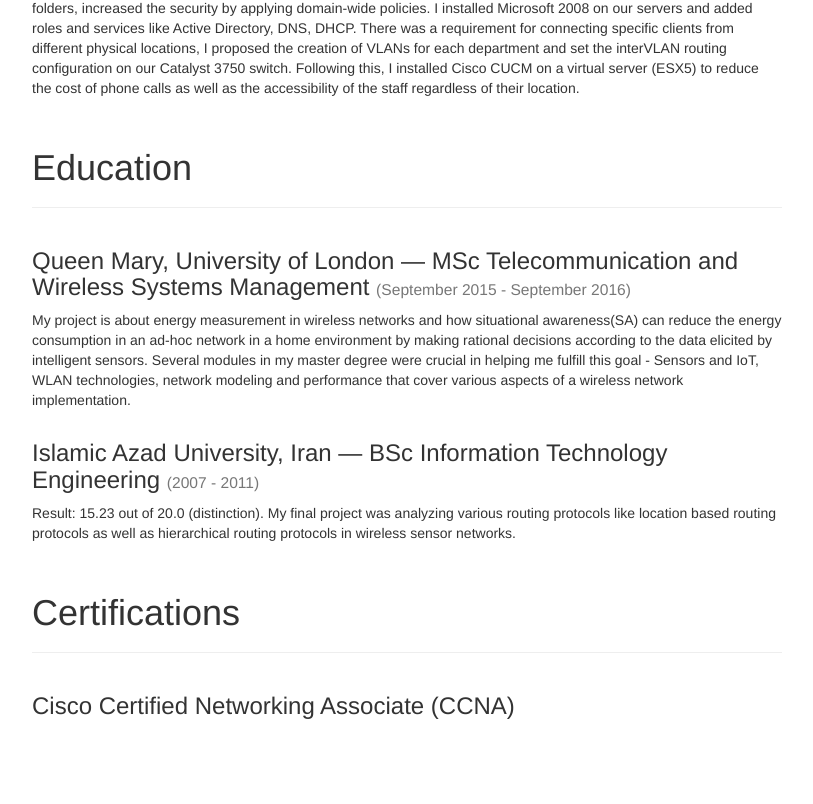
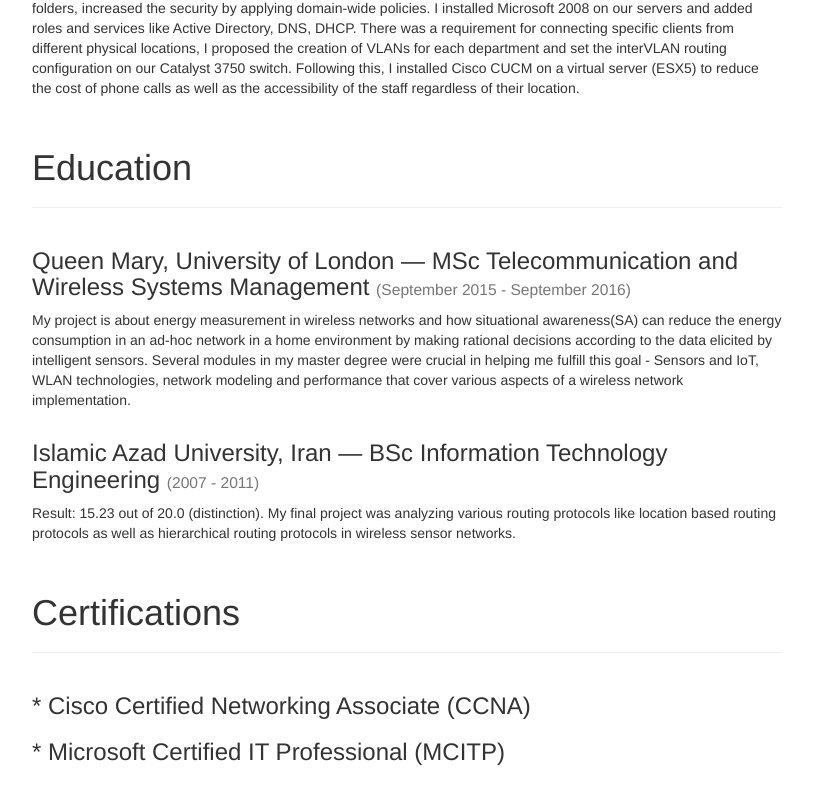
Before and after one commit to tnzmnjm/website, a plain HTML site: page index.html in a window 1280 px wide. Shown: the part 886-1690 px from the top of the page, without its empty margins (38-851 px from the left). Drawn offline with nearby package versions, Linux system fonts and the light colour scheme.

Commit message:
Adding Certification part

```diff
--- a/index.html
+++ b/index.html
@@ -127,7 +127,8 @@
     <div class="row">
       <div class="col-xs-12 col-md-8">
 
-        <h3>Cisco Certified Networking Associate (CCNA)</h3>
+        <h3>* Cisco Certified Networking Associate (CCNA)</h3>
+        <h3>* Microsoft Certified IT Professional (MCITP)</h3>
 
       </div>
 
```
